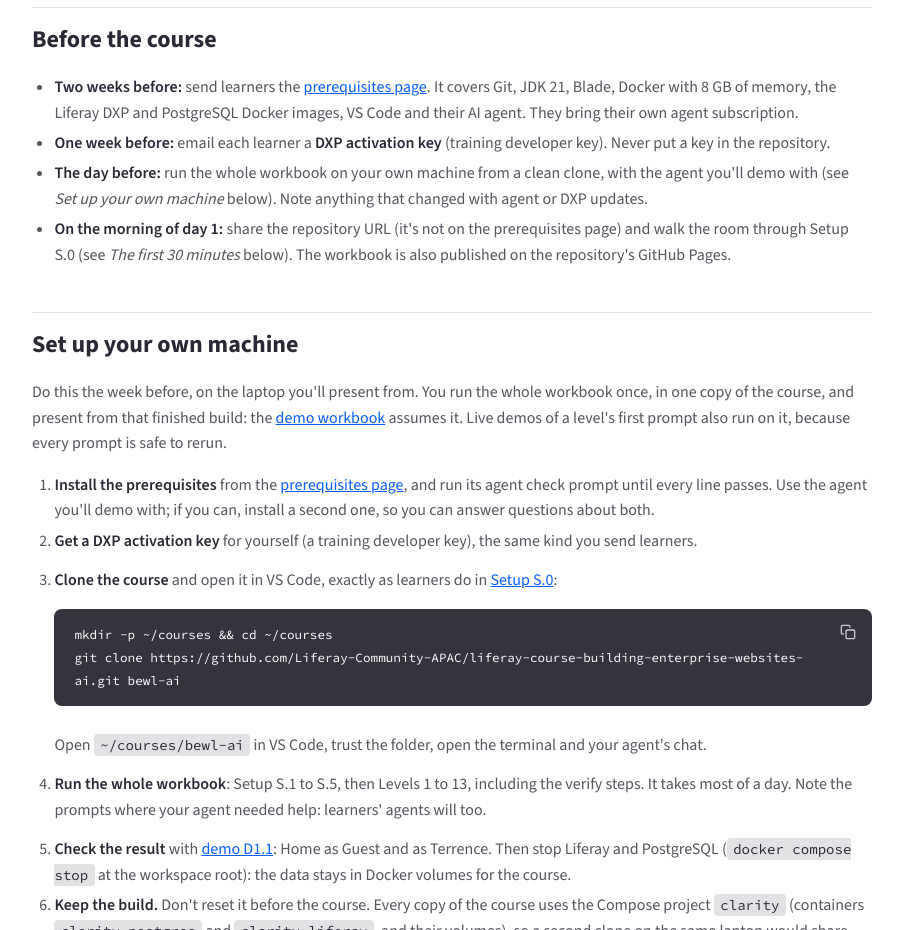
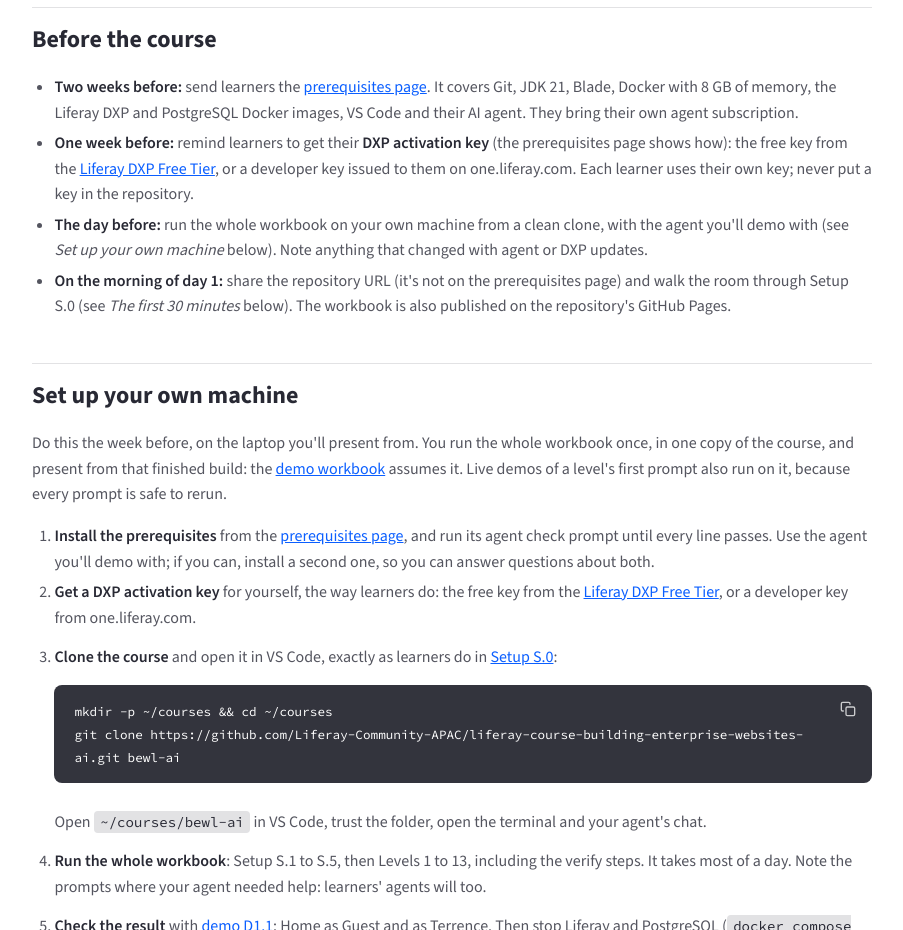
Before and after one commit to Liferay-Community-APAC/liferay-course-building-enterprise-websites-ai, a plain HTML site: page docs/instructor/index.html in a window 1280 px wide. Shown: the part 980-1910 px from the top of the page, without its empty margins (338-1241 px from the left). Drawn offline with nearby package versions, Linux system fonts and the light colour scheme.

Commit message:
Let learners use the free DXP key or their own developer key
Setup, the README and the instructor guide explain both: the free key from the Liferay DXP Free Tier (one year, localhost) or a developer key issued on one.liferay.com, instead of a key emailed by the organizers. Every .xml file in configs/*/deploy is now git-ignored, so the free key's file name can't be committed.

```diff
--- a/docs/instructor/index.html
+++ b/docs/instructor/index.html
@@ -362,7 +362,7 @@ em { color: inherit; }
 <h2 id="before-the-course">Before the course<a aria-hidden="true" class="heading-anchor" href="#before-the-course" tabindex="-1">#</a></h2>
 <ul>
 <li><strong>Two weeks before:</strong> send learners the <a href="https://liferay-community-apac.github.io/resources/bewl-ai-prerequisites/">prerequisites page</a>. It covers Git, JDK 21, Blade, Docker with 8 GB of memory, the Liferay DXP and PostgreSQL Docker images, VS Code and their AI agent. They bring their own agent subscription.</li>
-<li><strong>One week before:</strong> email each learner a <strong>DXP activation key</strong> (training developer key). Never put a key in the repository.</li>
+<li><strong>One week before:</strong> remind learners to get their <strong>DXP activation key</strong> (the prerequisites page shows how): the free key from the <a href="https://one.liferay.com/p/liferay-dxp-free-tier">Liferay DXP Free Tier</a>, or a developer key issued to them on one.liferay.com. Each learner uses their own key; never put a key in the repository.</li>
 <li><strong>The day before:</strong> run the whole workbook on your own machine from a clean clone, with the agent you'll demo with (see <em>Set up your own machine</em> below). Note anything that changed with agent or DXP updates.</li>
 <li><strong>On the morning of day 1:</strong> share the repository URL (it's not on the prerequisites page) and walk the room through Setup S.0 (see <em>The first 30 minutes</em> below). The workbook is also published on the repository's GitHub Pages.</li>
 </ul>
@@ -370,7 +370,7 @@ em { color: inherit; }
 <p>Do this the week before, on the laptop you'll present from. You run the whole workbook once, in one copy of the course, and present from that finished build: the <a href="demos.html">demo workbook</a> assumes it. Live demos of a level's first prompt also run on it, because every prompt is safe to rerun.</p>
 <ol>
 <li><strong>Install the prerequisites</strong> from the <a href="https://liferay-community-apac.github.io/resources/bewl-ai-prerequisites/">prerequisites page</a>, and run its agent check prompt until every line passes. Use the agent you'll demo with; if you can, install a second one, so you can answer questions about both.</li>
-<li><strong>Get a DXP activation key</strong> for yourself (a training developer key), the same kind you send learners.</li>
+<li><strong>Get a DXP activation key</strong> for yourself, the way learners do: the free key from the <a href="https://one.liferay.com/p/liferay-dxp-free-tier">Liferay DXP Free Tier</a>, or a developer key from one.liferay.com.</li>
 <li>
 <p><strong>Clone the course</strong> and open it in VS Code, exactly as learners do in <a href="../workbook/setup.html#s0-get-the-course-repository-and-open-it-in-vs-code">Setup S.0</a>:</p>
 <div class="copy-frame copy-frame-code"><button aria-label="Copy to clipboard" class="copy-btn" type="button"><svg class="icon-copy" fill="none" height="16" stroke="currentColor" stroke-linecap="round" stroke-linejoin="round" stroke-width="2" viewbox="0 0 24 24" width="16"><rect height="13" rx="2" width="13" x="9" y="9"></rect><path d="M5 15H4a2 2 0 0 1-2-2V4a2 2 0 0 1 2-2h9a2 2 0 0 1 2 2v1"></path></svg><svg class="icon-check" fill="none" height="16" stroke="currentColor" stroke-linecap="round" stroke-linejoin="round" stroke-width="2" viewbox="0 0 24 24" width="16"><polyline points="20 6 9 17 4 12"></polyline></svg></button><pre><code>mkdir -p ~/courses &amp;&amp; cd ~/courses
```
Also changed, not shown: docs/workbook/setup.html (+2 -2 lines), 4 other files.
